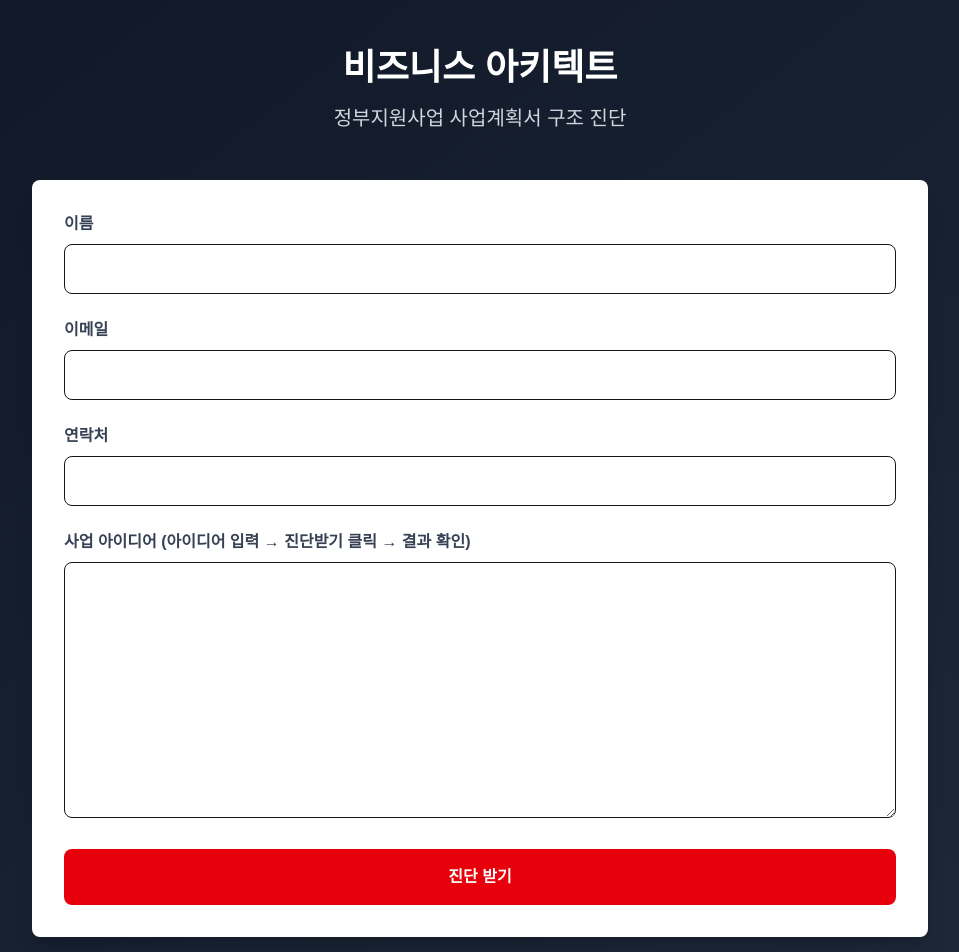
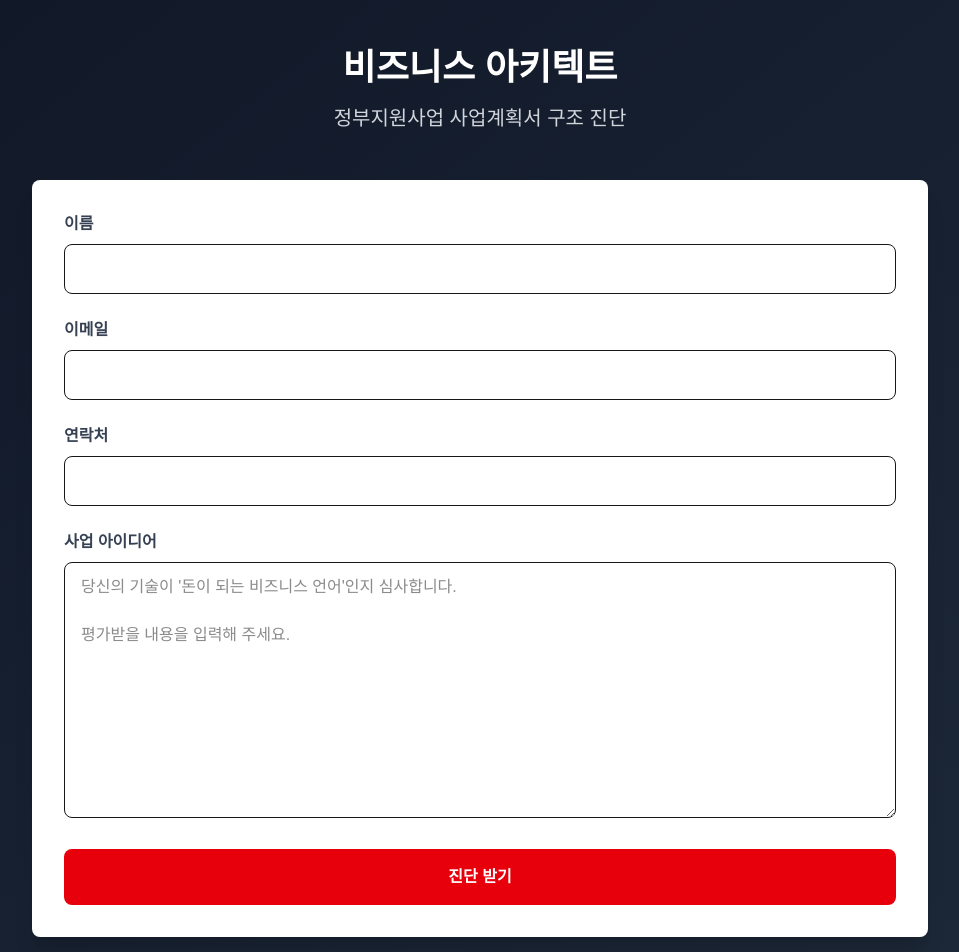
Before and after one commit to mate419/biz-architect, a Next.js app: page / in a window 1280 px wide. Shown: the top 952 px of the page, without its empty margins (160-1119 px from the left). Built offline with nearby package versions, Linux system fonts and the light colour scheme.

Commit message:
update placeholder text

```diff
--- a/app/page.tsx
+++ b/app/page.tsx
@@ -63,8 +63,16 @@ export default function Home() {
               <input type="tel" value={phone} onChange={(e) => setPhone(e.target.value)} className="w-full px-4 py-3 border rounded-lg" required />
             </div>
             <div className="mb-6">
-              <label className="block text-gray-700 font-bold mb-2">사업 아이디어 (아이디어 입력 → 진단받기 클릭 → 결과 확인)</label>
-              <textarea value={businessIdea} onChange={(e) => setBusinessIdea(e.target.value)} className="w-full px-4 py-3 border rounded-lg h-64" required />
+              <label className="block text-gray-700 font-bold mb-2">사업 아이디어</label>
+              <textarea
+                value={businessIdea}
+                onChange={(e) => setBusinessIdea(e.target.value)}
+                className="w-full px-4 py-3 border rounded-lg h-64"
+                placeholder="당신의 기술이 '돈이 되는 비즈니스 언어'인지 심사합니다.
+
+평가받을 내용을 입력해 주세요."
+                required
+              />
             </div>
             <button type="submit" disabled={loading} className="w-full bg-red-600 text-white font-bold py-4 px-6 rounded-lg flex items-center justify-center gap-2">
               {loading ? (
```
